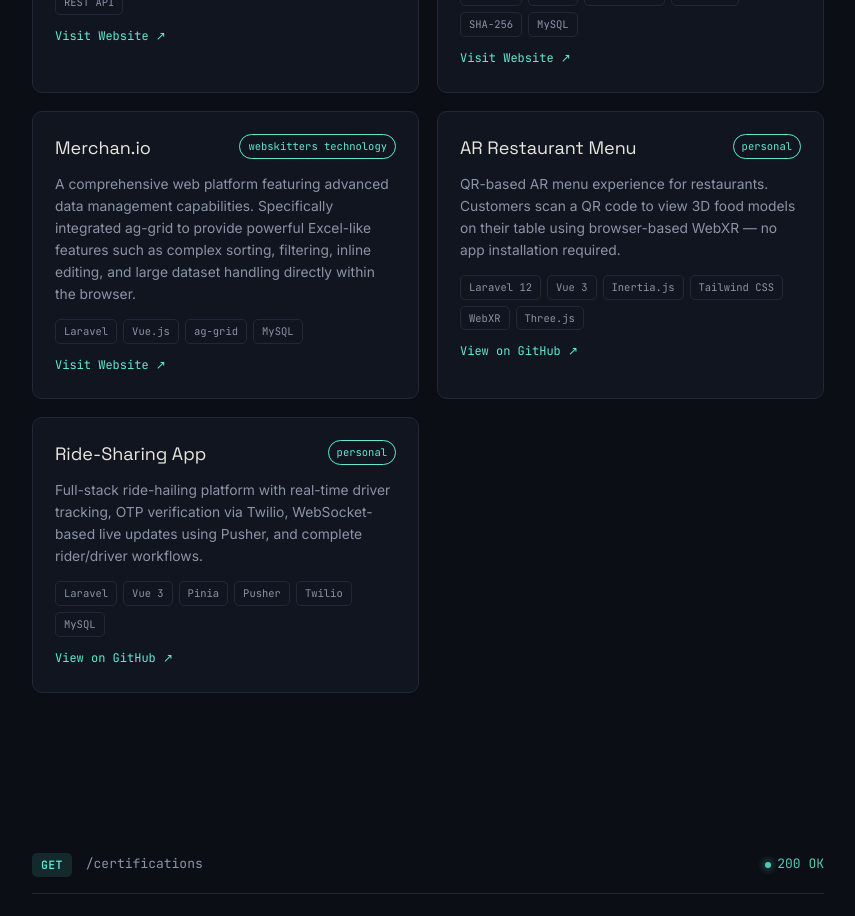
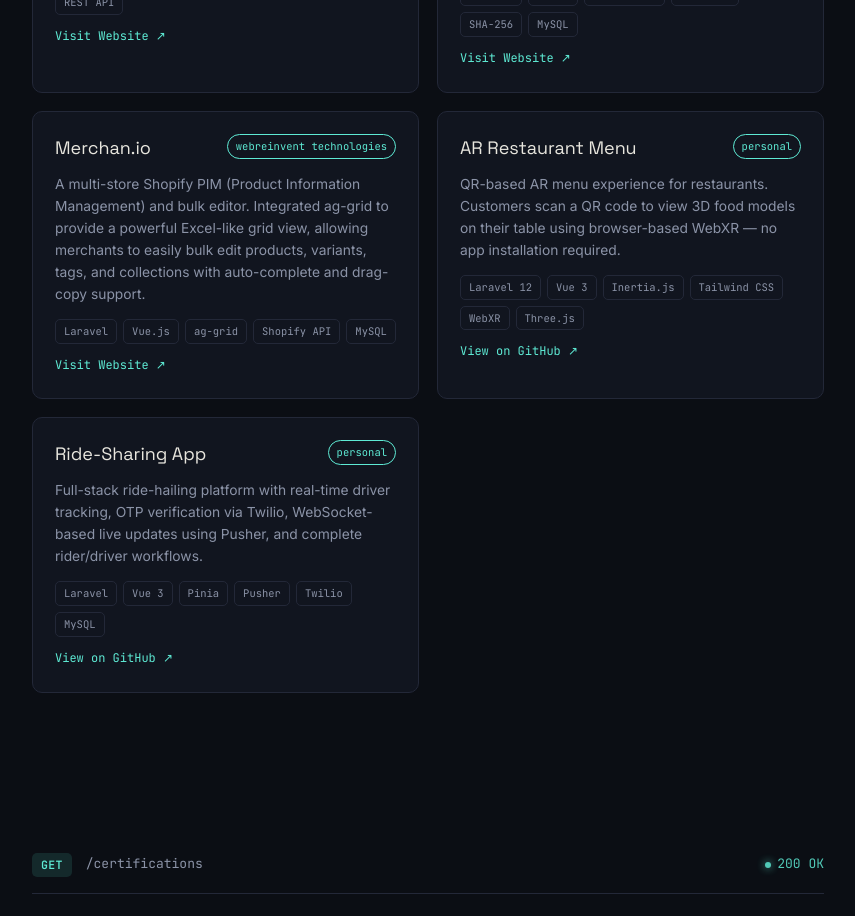
Before and after one commit to SumanMCAMR/portfolio, a Vue app: page / in a window 1280 px wide. Shown: the part 4020-4936 px from the top of the page, without its empty margins (212-1067 px from the left). Built offline with nearby package versions, Linux system fonts and the light colour scheme.

Commit message:
Update Merchan.io details with accurate Shopify PIM features and WebReinvent badge

```diff
--- a/src/components/ProjectsSection.vue
+++ b/src/components/ProjectsSection.vue
@@ -24,9 +24,9 @@ const projects: Project[] = [
   },
   {
     name: 'Merchan.io',
-    badge: 'webskitters technology',
-    desc: 'A comprehensive web platform featuring advanced data management capabilities. Specifically integrated ag-grid to provide powerful Excel-like features such as complex sorting, filtering, inline editing, and large dataset handling directly within the browser.',
-    stack: ['Laravel', 'Vue.js', 'ag-grid', 'MySQL'],
+    badge: 'webreinvent technologies',
+    desc: 'A multi-store Shopify PIM (Product Information Management) and bulk editor. Integrated ag-grid to provide a powerful Excel-like grid view, allowing merchants to easily bulk edit products, variants, tags, and collections with auto-complete and drag-copy support.',
+    stack: ['Laravel', 'Vue.js', 'ag-grid', 'Shopify API', 'MySQL'],
     link: 'https://merchan.io',
   },
   {
```
Also changed, not shown: 1 other file (tests, documents, lock files or other folders).
